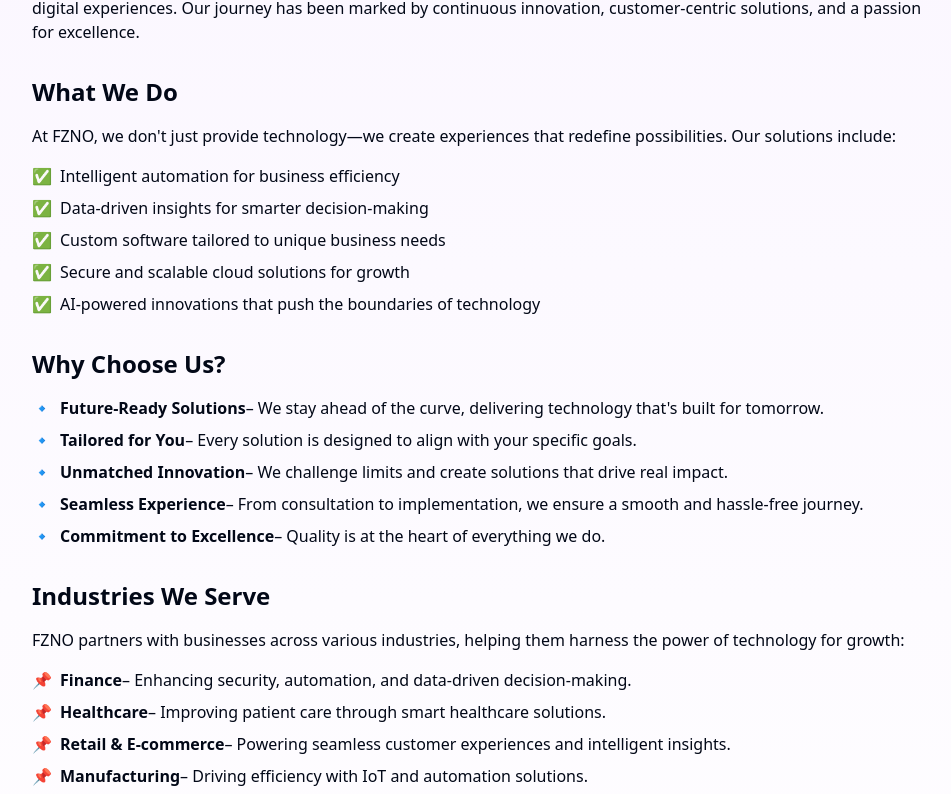
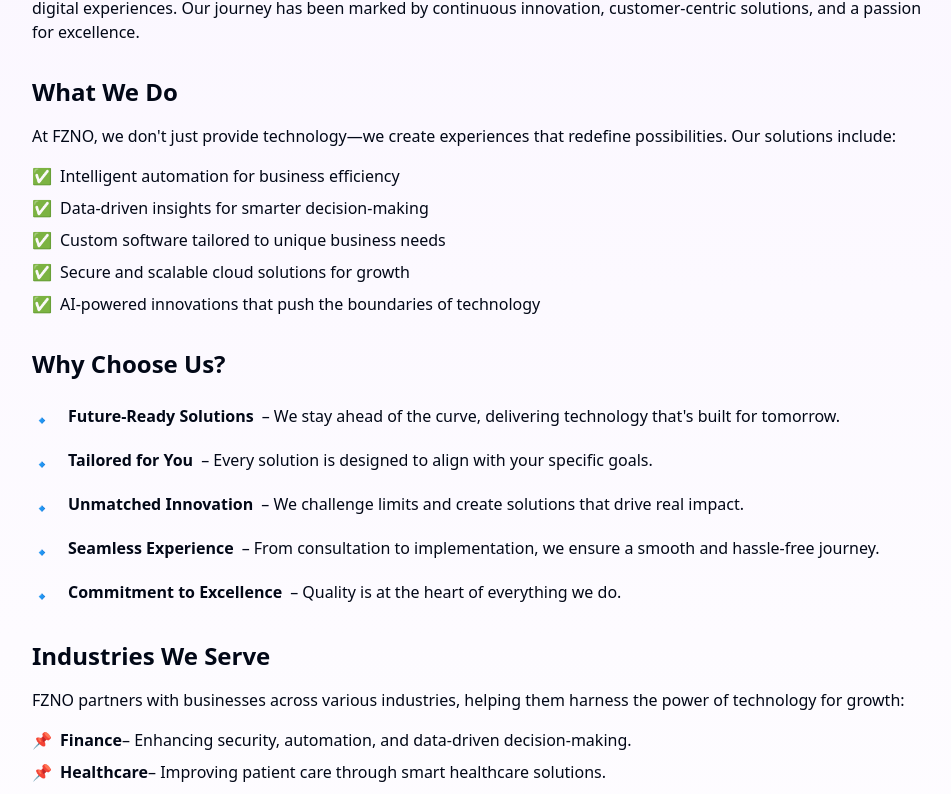
Before and after one commit to Janiarafath/fzno-web, a Next.js app: page /who-we-are in a window 1280 px wide. Shown: the part 456-1250 px from the top of the page, without its empty margins (160-1111 px from the left). Built offline with nearby package versions, Linux system fonts and the light colour scheme.

Commit message:
Added source code files

```diff
--- a/app/who-we-are/page.tsx
+++ b/app/who-we-are/page.tsx
@@ -53,32 +53,48 @@ export default function WhoWeArePage() {
                 </li>
               </ul>
 
-              <h2 className="text-2xl font-bold mb-4">Why Choose Us?</h2>
-              <ul className="space-y-2 mb-8">
-                <li className="flex items-start">
-                  <span className="mr-2">🔹</span>
-                  <strong>Future-Ready Solutions</strong> – We stay ahead of the curve, delivering technology that's
-                  built for tomorrow.
-                </li>
-                <li className="flex items-start">
-                  <span className="mr-2">🔹</span>
-                  <strong>Tailored for You</strong> – Every solution is designed to align with your specific goals.
-                </li>
-                <li className="flex items-start">
-                  <span className="mr-2">🔹</span>
-                  <strong>Unmatched Innovation</strong> – We challenge limits and create solutions that drive real
-                  impact.
-                </li>
-                <li className="flex items-start">
-                  <span className="mr-2">🔹</span>
-                  <strong>Seamless Experience</strong> – From consultation to implementation, we ensure a smooth and
-                  hassle-free journey.
-                </li>
-                <li className="flex items-start">
-                  <span className="mr-2">🔹</span>
-                  <strong>Commitment to Excellence</strong> – Quality is at the heart of everything we do.
-                </li>
-              </ul>
+              <h2 className="text-2xl font-bold mb-6">Why Choose Us?</h2>
+              <div className="grid gap-4 mb-8">
+                <div className="grid grid-cols-[auto_1fr] gap-x-4 items-start">
+                  <span className="mt-1">🔹</span>
+                  <div>
+                    <span className="font-bold">Future-Ready Solutions</span>
+                    <span className="ml-2">
+                      – We stay ahead of the curve, delivering technology that's built for tomorrow.
+                    </span>
+                  </div>
+                </div>
+                <div className="grid grid-cols-[auto_1fr] gap-x-4 items-start">
+                  <span className="mt-1">🔹</span>
+                  <div>
+                    <span className="font-bold">Tailored for You</span>
+                    <span className="ml-2">– Every solution is designed to align with your specific goals.</span>
+                  </div>
+                </div>
+                <div className="grid grid-cols-[auto_1fr] gap-x-4 items-start">
+                  <span className="mt-1">🔹</span>
+                  <div>
+                    <span className="font-bold">Unmatched Innovation</span>
+                    <span className="ml-2">– We challenge limits and create solutions that drive real impact.</span>
+                  </div>
+                </div>
+                <div className="grid grid-cols-[auto_1fr] gap-x-4 items-start">
+                  <span className="mt-1">🔹</span>
+                  <div>
+                    <span className="font-bold">Seamless Experience</span>
+                    <span className="ml-2">
+                      – From consultation to implementation, we ensure a smooth and hassle-free journey.
+                    </span>
+                  </div>
+                </div>
+                <div className="grid grid-cols-[auto_1fr] gap-x-4 items-start">
+                  <span className="mt-1">🔹</span>
+                  <div>
+                    <span className="font-bold">Commitment to Excellence</span>
+                    <span className="ml-2">– Quality is at the heart of everything we do.</span>
+                  </div>
+                </div>
+              </div>
 
               <h2 className="text-2xl font-bold mb-4">Industries We Serve</h2>
               <p className="mb-4">
```
